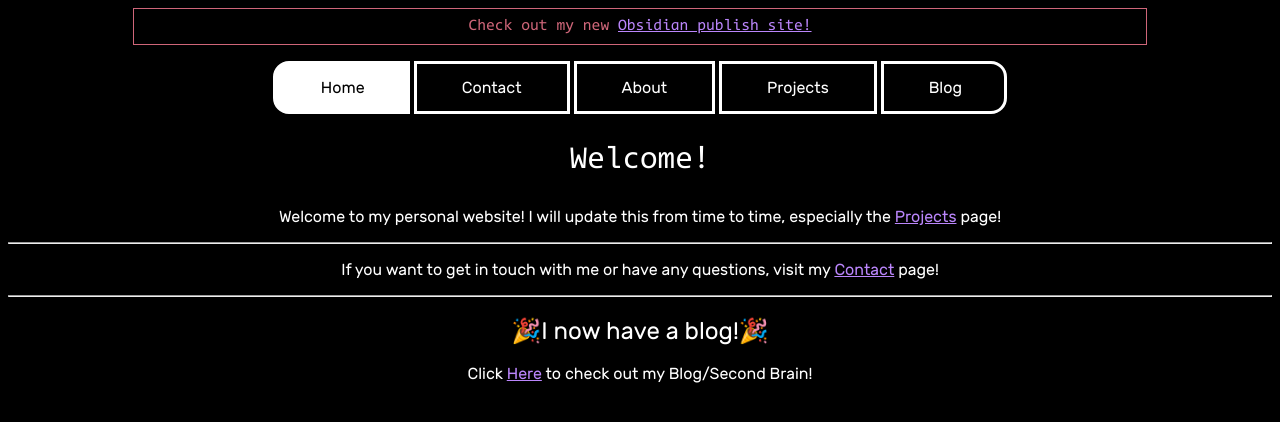
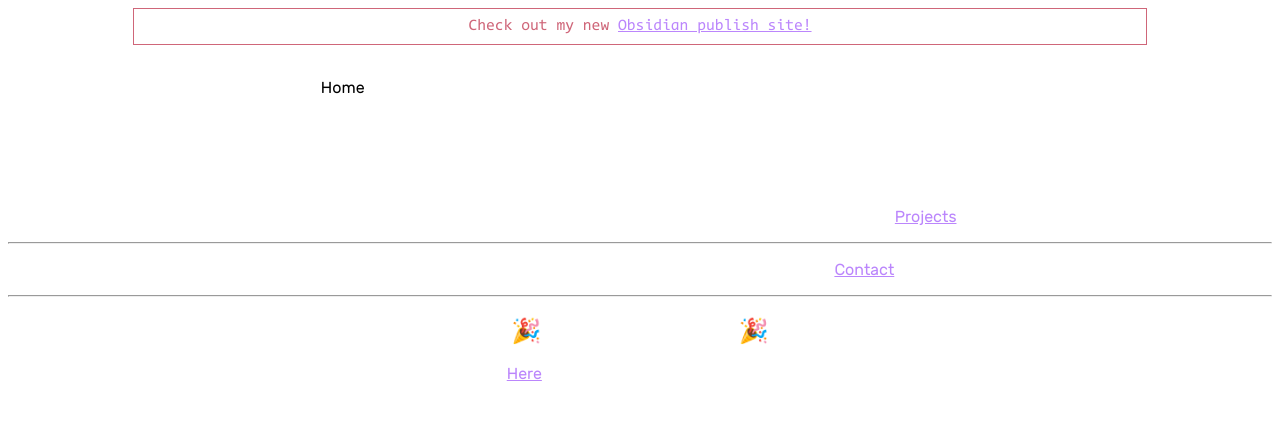
Before and after one commit to temcclel/website, a plain HTML site: page index.html in a window 1280 px wide. Drawn offline with Linux system fonts and the light colour scheme.

Commit message:
experimenting with how github pages deals with background color

```diff
--- a/style.css
+++ b/style.css
@@ -35,7 +35,7 @@
 }
 body {
     color: var(--primary);
-    background-color: var(--secondary);
+    /*background-color: var(--secondary);*/
     font-family: Rubik;
 
 }
```
